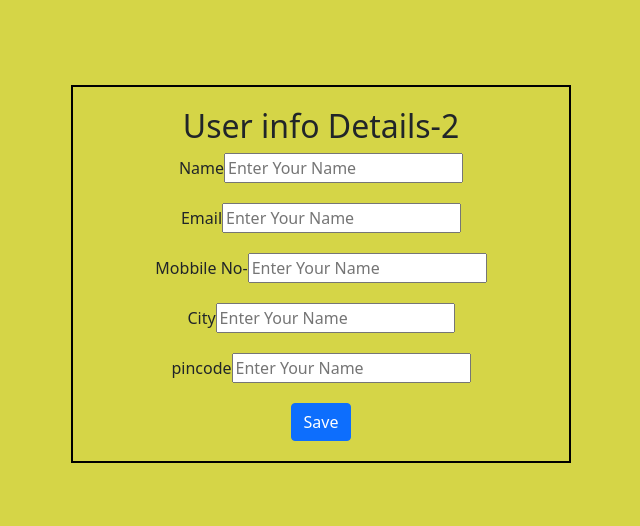
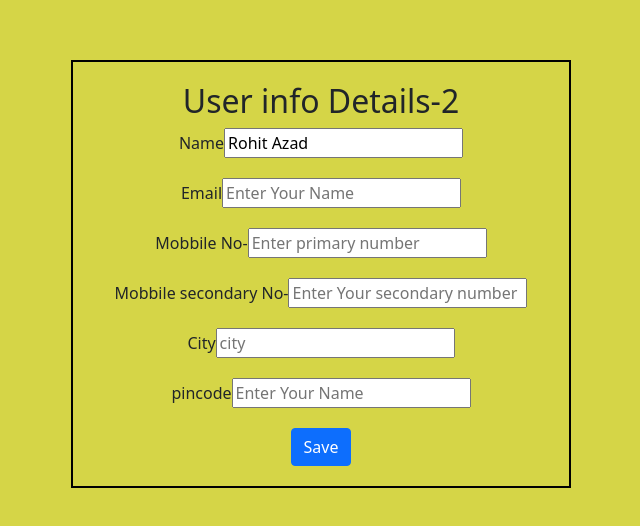
Before and after one commit to sharmasuper/EntityProjectCRUD, a React (Vite) app: page / in a window 1280 px wide. Shown: the part 126-652 px from the top of the page, without its empty margins (319-959 px from the left). Built offline with nearby package versions, Linux system fonts and the light colour scheme.

Commit message:
nested Array

```diff
--- a/src/Components/Students/UserInfoValidation.jsx
+++ b/src/Components/Students/UserInfoValidation.jsx
@@ -6,20 +6,16 @@ let Render = 0;
 
 function UserInfoValidation({data}) {
   const form = useForm({
-    // defaultValues : async() =>{
-    //    const response = await axios.get('https://jsonplaceholder.typicode.com/users/1')
-    //    const Store = response.data
-    //   return {
-    //     name : Store.name,
-    //     Email:Store.email,
-    //     number : Store.website,
-    //     address :{
-    //         city:Store.address.city,
-    //         pincode : Store.address.zipcode
+    defaultValues : {
+        name : "Rohit Azad",
+        Email : '',
+        number : ['',''],
+        address : {
+            city : '',
+            pincode : ''
+        }
+    }
 
-    //     }
-    //   }
-    // }
   })
 //   console.log(form)
   const {register,control,handleSubmit,formState :{errors}} = form
@@ -87,19 +83,31 @@ const submit = (data) =>{
         </div>
         <div className='fromGroup'>
         <label>Mobbile No-</label>
-        <input type='text' {...register('number',{
+        <input type='text' {...register('number.0',{
             required:{
                 value:true,
                 message:"please fill your good Number"
             }
-        })}  placeholder='Enter Your Name' />
+        })}  placeholder='Enter primary number' />
          <p className='error' style={{color:"red"}}>{errors.number?.message}</p>
         </div>
+
+        <div className='fromGroup'>
+        <label>Mobbile secondary No-</label>
+        <input type='text' {...register('number.1',{
+            required:{
+                value:true,
+                message:"please fill your good Number"
+            }
+        })}  placeholder='Enter Your secondary number' />
+         <p className='error' style={{color:"red"}}>{errors.number?.message}</p>
+        </div>
+
         <div className='fromGroup'>
         <label>City</label>
         <input type='city' {...register('address.city'
 
-        )}  placeholder='Enter Your Name' />
+        )}  placeholder='city' />
          <p className='error' style={{color:"red"}}>{errors.city?.message}</p>
         </div>
 
```
